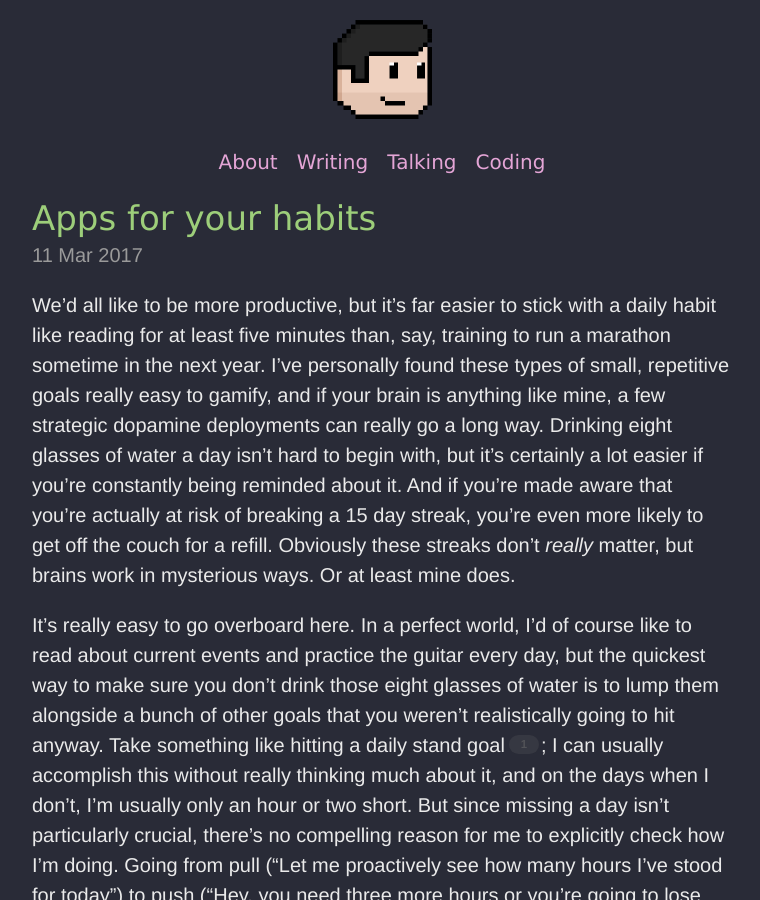
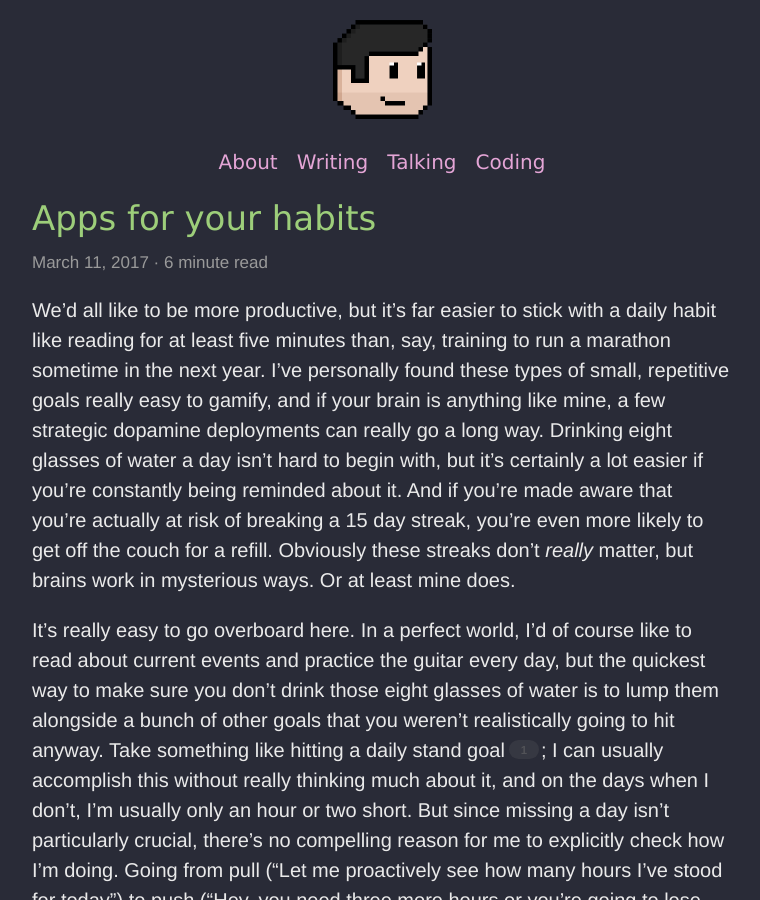
Before and after one commit to irace/irace.github.com, a Jekyll site: the page built from index.html, in a window 1280 px wide and 900 px high. Shown: the whole window, without its empty margins (258-1018 px from the left). Built offline with Jekyll 4.4.1, drawn with Linux system fonts in a browser that asks for light colours; the list of posts is cut into pages by our own code; some of the changed text lies outside the part shown.

Commit message:
Add updated subtitle style and read counts to the homepage too

```diff
--- a/_layouts/post.html
+++ b/_layouts/post.html
@@ -5,9 +5,9 @@ layout: default
 <article class="post">
   <h1 class="post-title">{{ page.title }}</h1>
 
+  <!-- Currently duplicated in `index.html` as well -->
   {% assign words = content | number_of_words %}
   {% assign minutes_to_read = words | divided_by: 180 %}
-
   <p class="post-subtitle"><time datetime="{{ page.date | date_to_xmlschema }}">{{ page.date | date: '%B %d, %Y'  }}</time> · {{ minutes_to_read }} minute read</p>
 
   {{ content }}
--- a/index.html
+++ b/index.html
@@ -12,7 +12,10 @@ title: Home
       </a>
     </h1>
 
-    <time datetime="{{ post.date | date_to_xmlschema }}" class="post-date">{{ post.date | date_to_string }}</time>
+    {% assign words = post.content | number_of_words %}
+    {% assign minutes_to_read = words | divided_by: 180 %}
+
+    <p class="post-subtitle"><time datetime="{{ post.date | date_to_xmlschema }}">{{ post.date | date: '%B %d, %Y'  }}</time> · {{ minutes_to_read }} minute read</p>
 
     {{ post.content }}
   </article>
```
